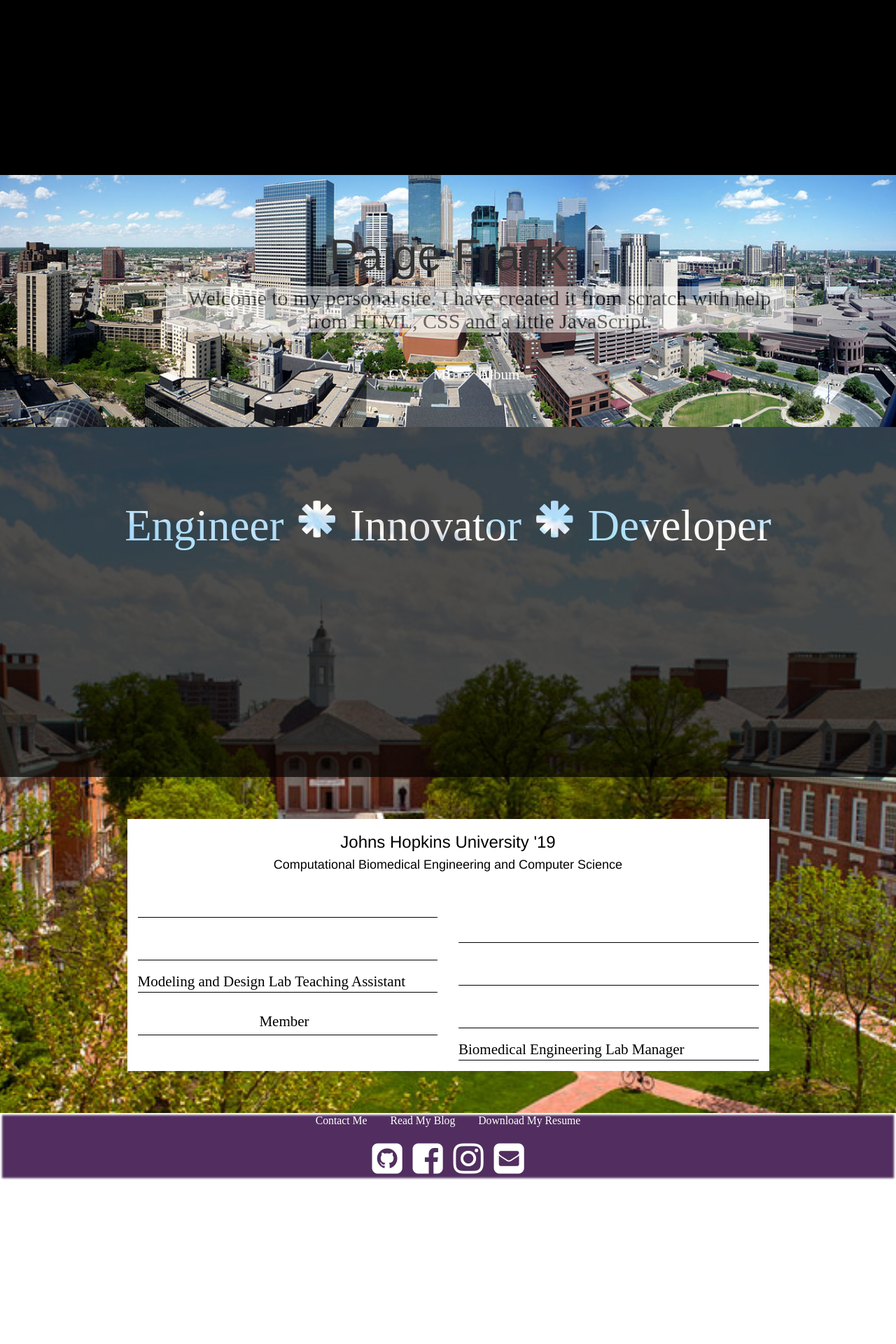
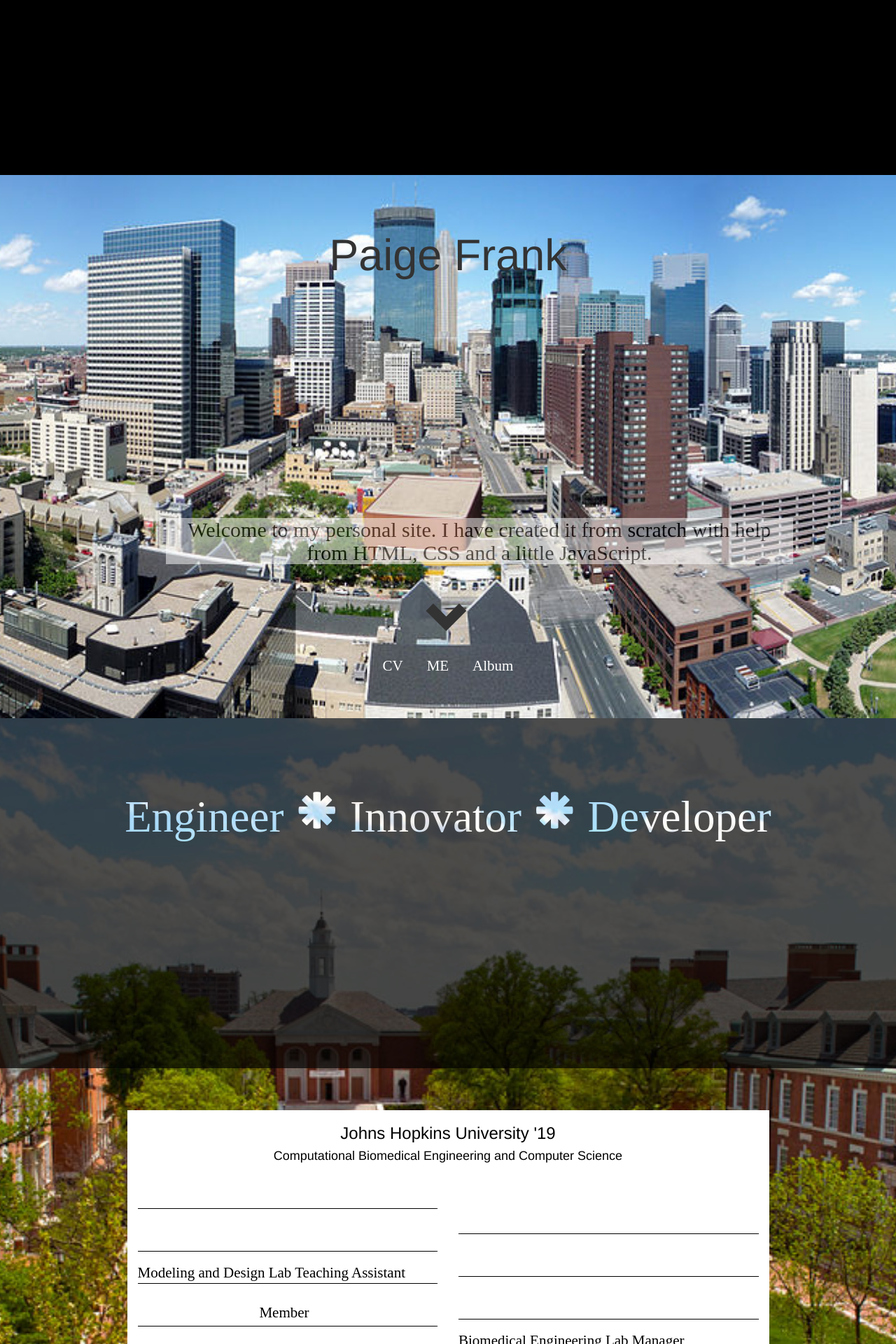
Before and after one commit to pfrank7/pfrank7.github.io, a Jekyll site: the page built from index.html, in a window 1280 px wide. Shown: the part 650-2570 px from the top of the page at 70% size. Built offline with Jekyll 4.4.1, drawn with Linux system fonts in a browser that asks for light colours; nearby versions of some CDN libraries; before the commit the page ends 2336 px from its top, so only the background shows below that.

Commit message:
Update index.html

```diff
--- a/index.html
+++ b/index.html
@@ -68,9 +68,9 @@ title: Paige Frank
 	<section class = "jumbotron">
 		<div id = "margin" class = "container">
 			<div class = "row text-center" style = "top:0px;">
-				<h1> Paige Frank </h1>
+				<h1 style = "height:400px"> Paige Frank </h1>
 				<h2>Welcome to my personal site. I have created it from scratch with help from HTML, CSS and a little JavaScript.</h2>
-				<span class="glyphicon glyphicon-chevron-down"></span>
+				<h1> <span class="glyphicon glyphicon-chevron-down"></span> </h1>
 				<a style = "margin:15px;" href = "CV.html"> CV</a>
 				<a style = "margin:15px;" href = "Me.html"> ME</a>
 				<a style = "margin:15px;" href = "Album.html"> Album</a>
```
